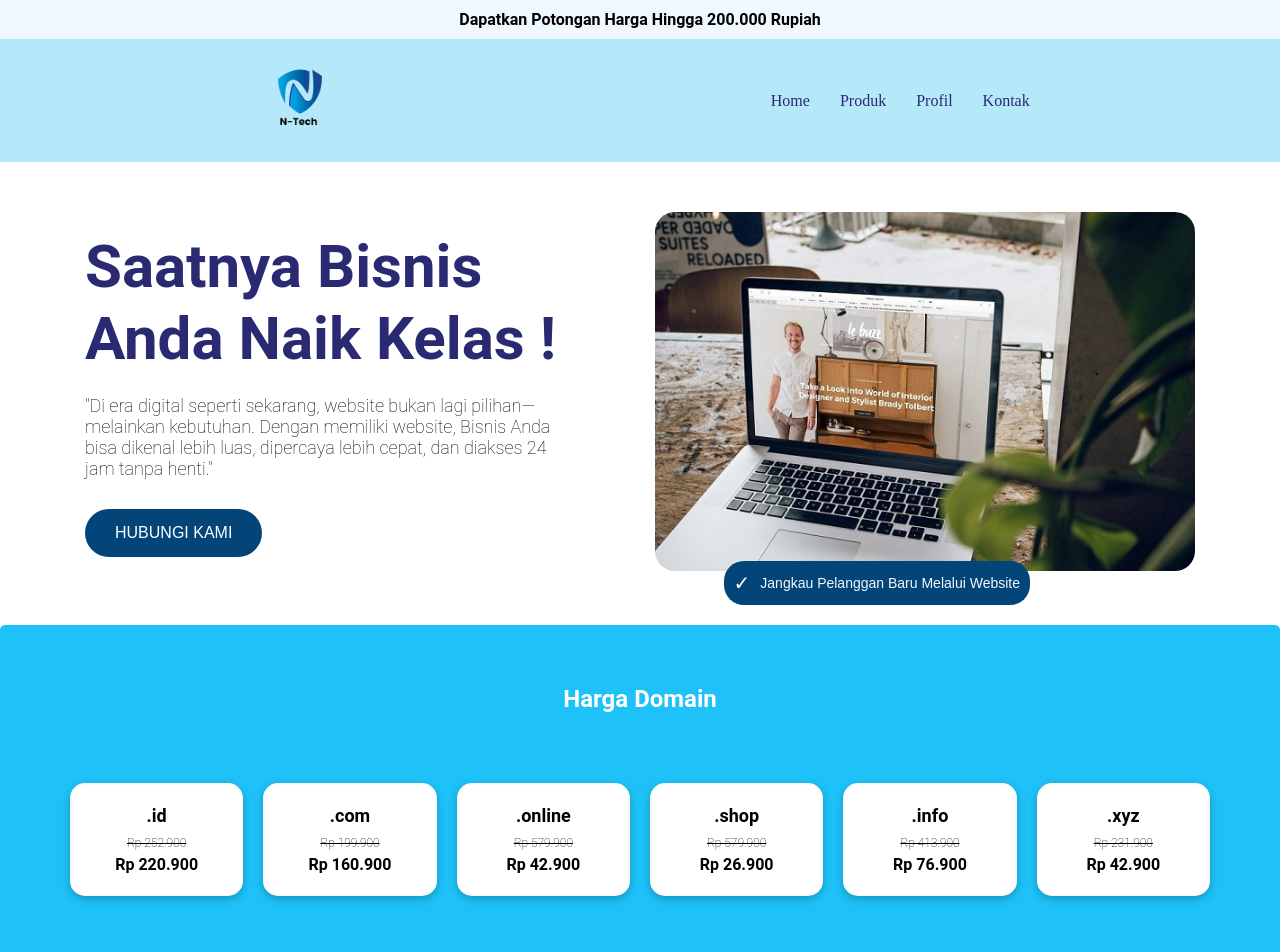
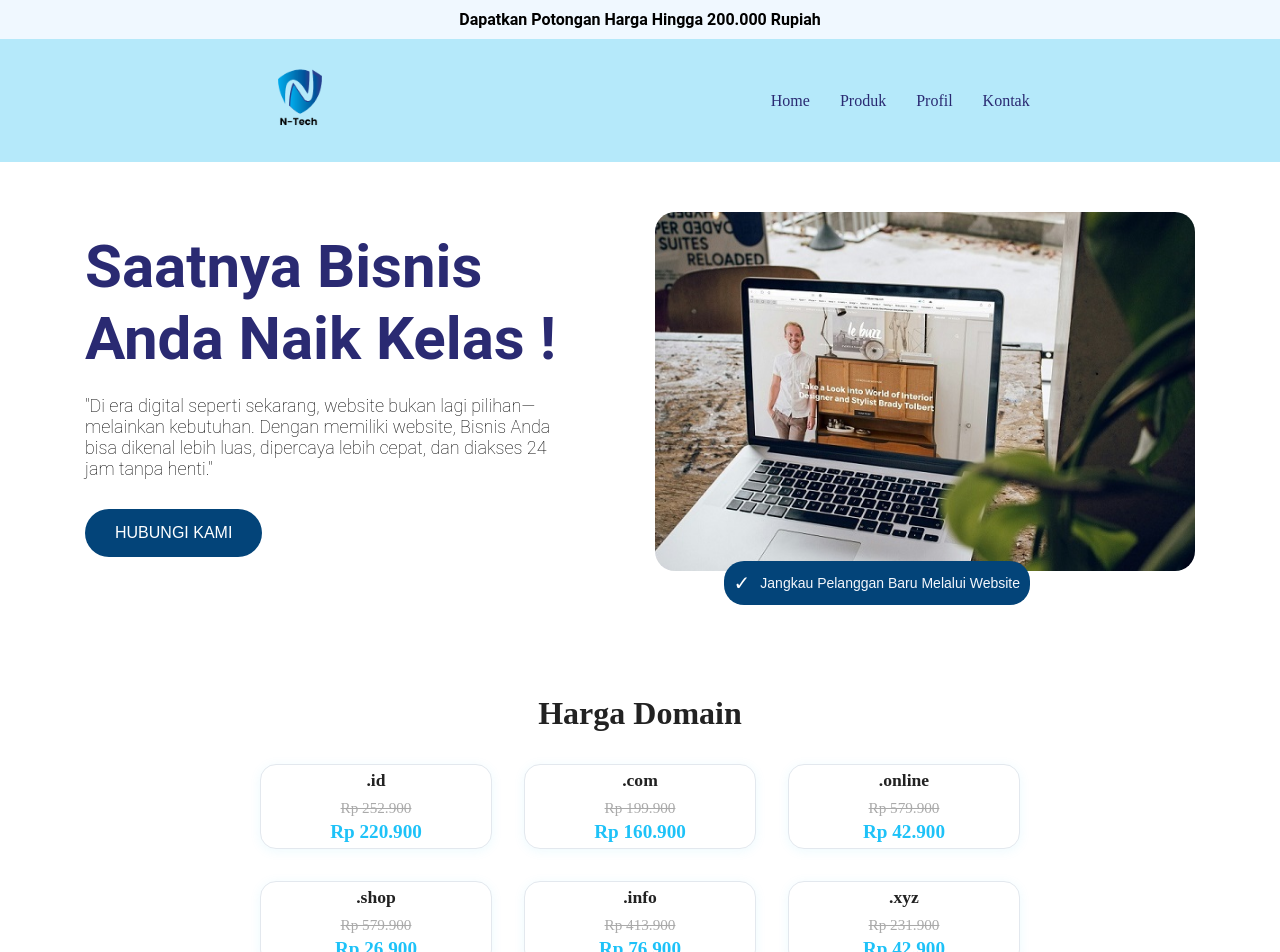
Before and after one commit to tresnaprayoga/landingpage-nuansatech, a React (Vite) app: page / in a window 1280 px wide. Shown: the top 952 px of the page. Built offline with nearby package versions, Linux system fonts and the light colour scheme.

Commit message:
update style pricing domain

```diff
--- a/src/component/DomainPraicing.jsx
+++ b/src/component/DomainPraicing.jsx
@@ -2,19 +2,21 @@ import React from 'react';
 
 const DomainPricing = ({ domains }) => {
   return (
-    <div className='domain-pricing'>
-      <h2>Harga Domain</h2>
-      <div className='domain-container'>
-        {domains.map((domain, index) => (
-          <div key={index} className='domain-card'>
-            <h3 className='domain-name'>{domain.name}</h3>
-            <div className='domain-original-price'>{domain.originalPrice}</div>
-            <div className='domain-discounted-price'>{domain.discountedPrice}</div>
-            <div></div>
+    <section className='domain-pricing-v2'>
+      <h2 className='domain-title'>Harga Domain</h2>
+      <div className='domain-grid'>
+        {domains.map((domain, idx) => (
+          <div className='domain-card-v2' key={idx}>
+            {domain.logo && <img src={domain.logo} alt={domain.name} className='domain-logo' />}
+            <div className='domain-info'>
+              <span className='domain-name-v2'>{domain.name}</span>
+              <span className='domain-original'>{domain.originalPrice}</span>
+              <span className='domain-discount'>{domain.discountedPrice}</span>
+            </div>
           </div>
         ))}
       </div>
-    </div>
+    </section>
   );
 };
 
--- a/src/style/domainpricing.css
+++ b/src/style/domainpricing.css
@@ -1,127 +1,102 @@
-.domain-pricing {
+.domain-pricing-v2 {
+  width: 60%;
+  margin: 30px auto;
+  padding: 40px 0;
   text-align: center;
-  width: 100%;
-  margin: auto;
-  border-radius: 5px;
-  box-sizing: border-box;
-  background-color: #1ec2f8;
 }
 
-.domain-pricing h2 {
-  margin: 20px auto;
-  font-family: 'Roboto';
-  font-weight: bold;
-  color: rgb(255, 254, 254);
-}
-.domain-container {
-  display: grid;
-  grid-template-columns: repeat(2, minmax(20px, 1fr));
-  gap: 10px;
-  margin: auto;
+.domain-title {
+  font-family: Poppins;
+  font-size: 2rem;
+  font-weight: 700;
+  color: #222;
+  margin-bottom: 32px;
 }
 
-.domain-card {
-  border: 2px solid #faf9fc;
-  background-color: white;
-  border-radius: 15px;
-  padding: 3px;
+.domain-grid {
+  display: flex;
+  flex-wrap: wrap;
+  justify-content: center;
+  gap: 32px;
+}
+
+.domain-card-v2 {
+  background: #fff;
+  border-radius: 16px;
+  box-shadow: 0 2px 12px rgba(30, 194, 248, 0.08);
+  padding: 5px 5px;
+  min-width: 220px;
+  max-width: 260px;
   display: flex;
   flex-direction: column;
-  justify-content: center;
   align-items: center;
-  backdrop-filter: blur(5px);
-  box-shadow: rgba(0, 0, 0, 0.24) 0px 3px 8px;
-
-  /* background: linear-gradient(180deg, #eeeef1 0%, #d0d0d6 100%); */
+  transition: box-shadow 0.2s, transform 0.2s;
+  border: 1.5px solid #e3e8ee;
 }
 
-.domain-name {
-  font-size: 24px;
-  font-weight: bold;
-  color: black;
-  margin-bottom: 10px;
-  font-family: 'Roboto';
-  font-weight: bold;
-  font-size: 15px;
+.domain-card-v2:hover {
+  box-shadow: 0 6px 24px rgba(30, 194, 248, 0.18);
+  transform: translateY(-4px) scale(1.03);
+  border-color: #1ec2f8;
 }
 
-.domain-original-price {
-  font-size: 16px;
-  color: black;
-  text-decoration: line-through;
-  margin-bottom: 5px;
-  font-family: 'Roboto';
-  font-weight: lighter;
-  font-size: 15px;
+.domain-logo {
+  width: 64px;
+  height: 64px;
+  object-fit: contain;
+  margin-bottom: 18px;
 }
 
-.domain-discounted-price {
-  font-size: 20px;
-  font-weight: bold;
-  color: black;
-  font-family: 'Roboto';
-  font-weight: bold;
-  font-size: 15px;
+.domain-info {
+  display: flex;
+  flex-direction: column;
+  align-items: center;
+  font-family: Poppins;
 }
 
-/* Tablet (max-width: 1024px) */
-@media screen and (min-width: 1024px) {
-  .domain-pricing {
-    width: 100%;
+.domain-name-v2 {
+  font-family: Poppins;
+  font-size: 1.1rem;
+  font-weight: 600;
+  color: #222;
+  margin-bottom: 8px;
 }
 
-  .domain-container {
-    width: 100%;
-    box-sizing: border-box;
-    padding: 50px;
-    display: flex;
+.domain-original {
+  font-size: 0.95rem;
+  color: #aaa;
+  text-decoration: line-through;
+  margin-bottom: 4px;
 }
 
-  .domain-card {
-    width: 30px;
-    padding: 10px;
+.domain-discount {
+  font-size: 1.2rem;
+  font-weight: 700;
+  color: #1ec2f8;
 }
 
-  .domain-name {
-    font-size: 20px;
+/* Responsive */
+@media (max-width: 900px) {
+  .domain-grid {
+    gap: 20px;
   }
-
-  .domain-original-price {
-    font-size: 14px;
-  }
-
-  .domain-discounted-price {
-    font-size: 18px;
+  .domain-card-v2 {
+    min-width: 180px;
+    max-width: 220px;
+    padding: 24px 12px;
   }
 }
 
-/* Mobile (max-width: 768px) */
-@media screen and (min-width: 768px) {
-  .domain-pricing {
-    box-sizing: border-box;
-    padding: 40px 20px;
+@media (max-width: 600px) {
+  .domain-grid {
+    flex-direction: column;
+    align-items: center;
+    gap: 16px;
   }
-
-  .domain-container {
-    grid-template-columns: repeat(auto-fill, minmax(300px, 1fr));
-    gap: 20px;
-  }
-
-  .domain-card {
-    max-width: 100%;
-    width: 100%;
-    padding: 20px;
-  }
-
-  .domain-name {
-    font-size: 18px;
-  }
-
-  .domain-original-price {
-    font-size: 12px;
-  }
-
-  .domain-discounted-price {
-    font-size: 16px;
+  .domain-card-v2 {
+    width: 90vw;
+    min-width: unset;
+    max-width: unset;
+    padding: 18px 8px;
   }
 }
```
Lines whose indentation alone changed are shown as unchanged.
